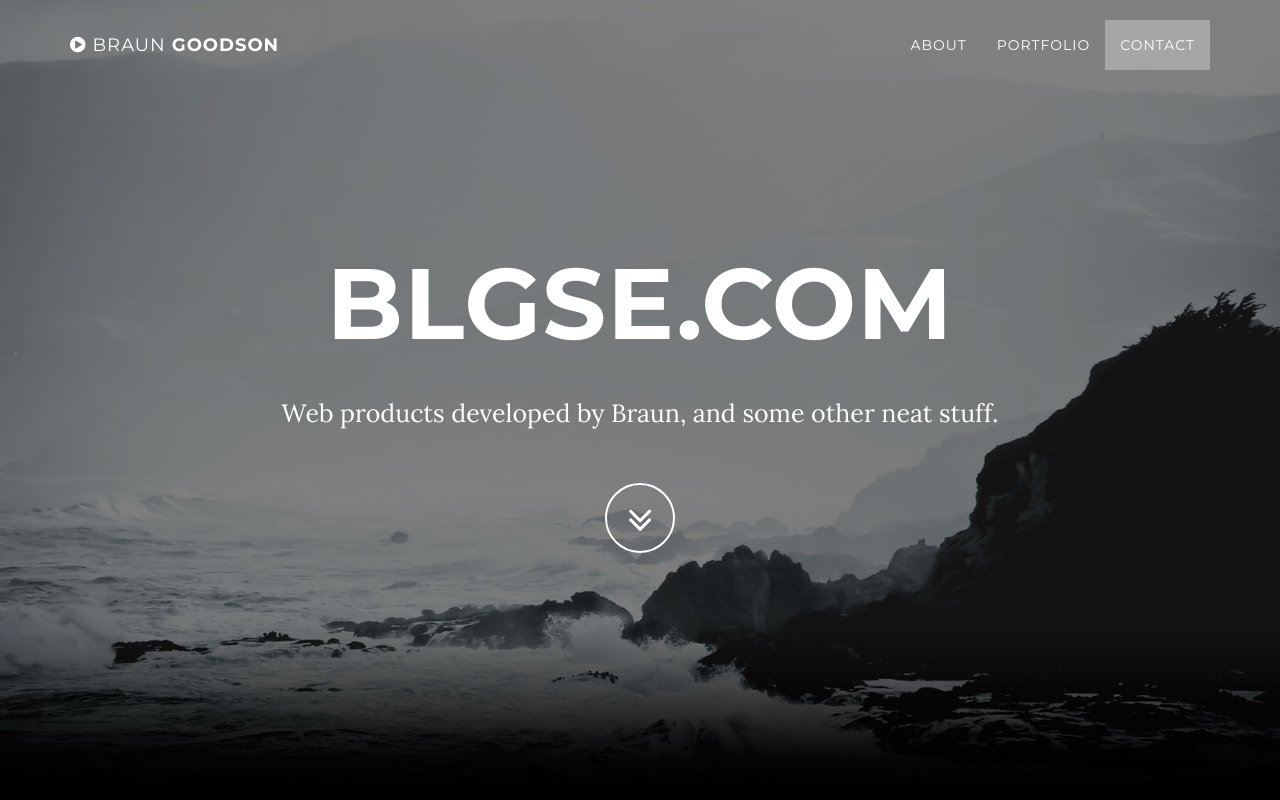
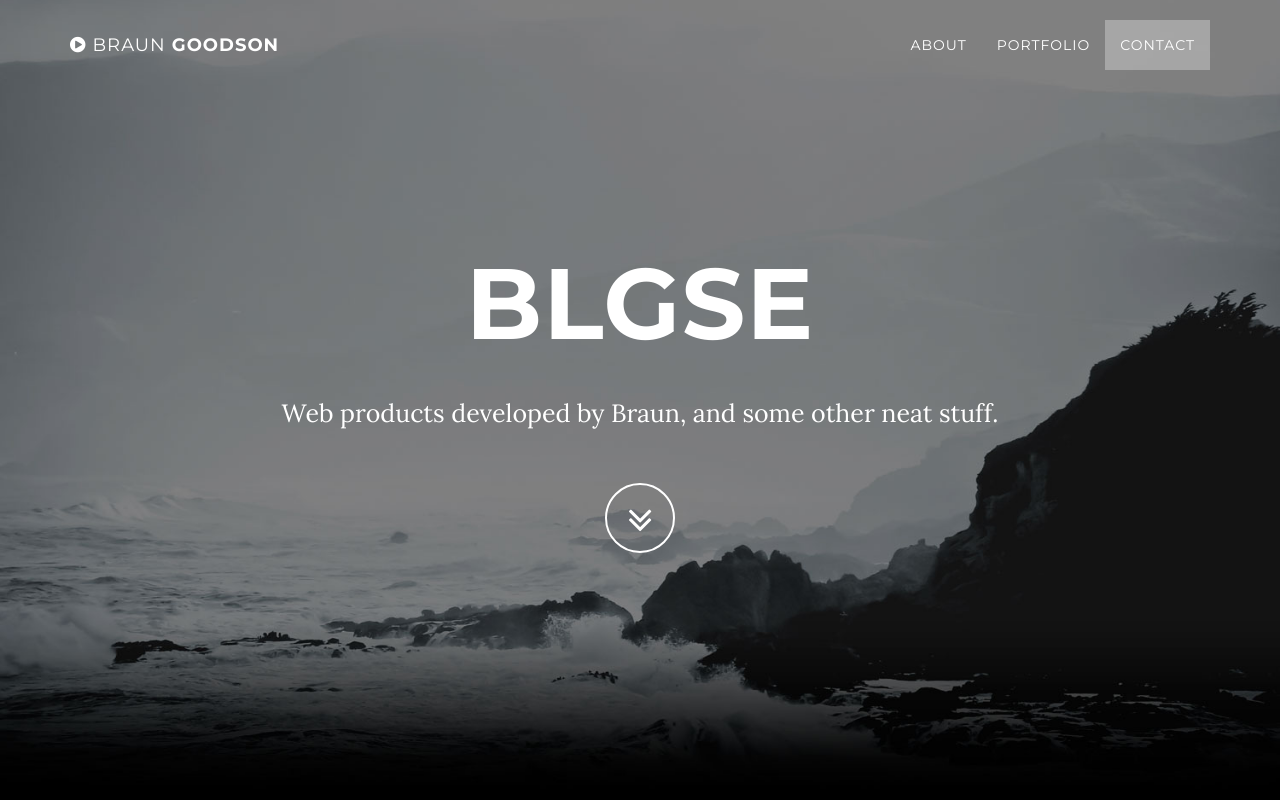
Before and after one commit to braungoodson/blgse, a website: page index.html in a window 1280 px wide. Shown: the top 800 px of the page. Drawn offline with Linux system fonts and the light colour scheme; some packages are replaced by stand-ins of ours.

Commit message:
Update index.html

```diff
--- a/index.html
+++ b/index.html
@@ -83,7 +83,7 @@
             <div class="container">
                 <div class="row">
                     <div class="col-md-8 col-md-offset-2">
-                        <h1 class="brand-heading">blgse.com</h1>
+                        <h1 class="brand-heading">blgse</h1>
                         <p class="intro-text">Web products developed by Braun, and some other neat stuff.</p>
                         <a href="#about" class="btn btn-circle page-scroll">
                             <i class="fa fa-angle-double-down animated"></i>
```
